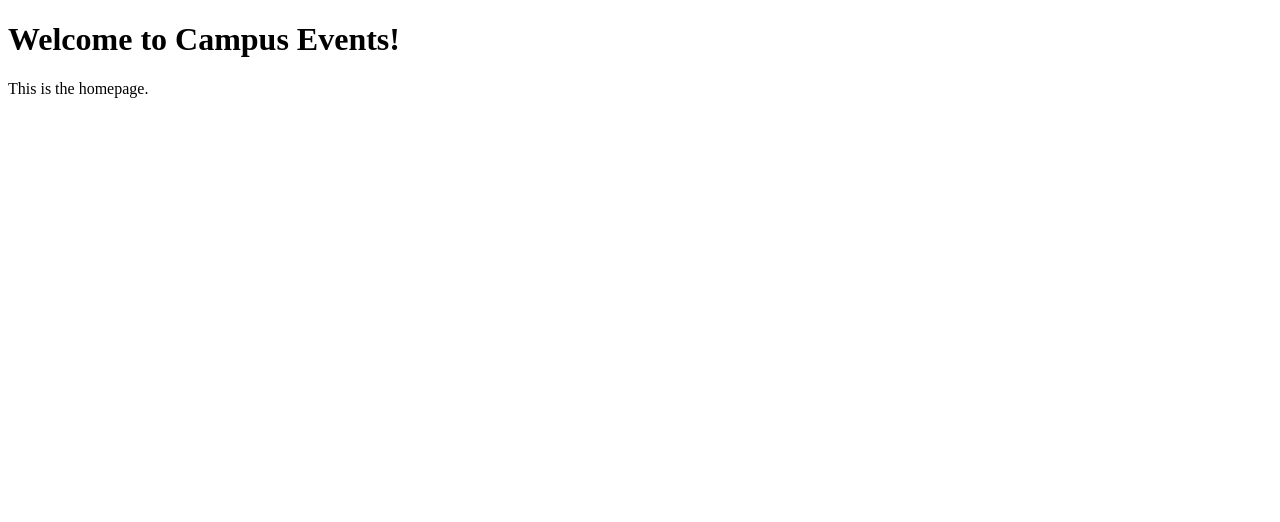
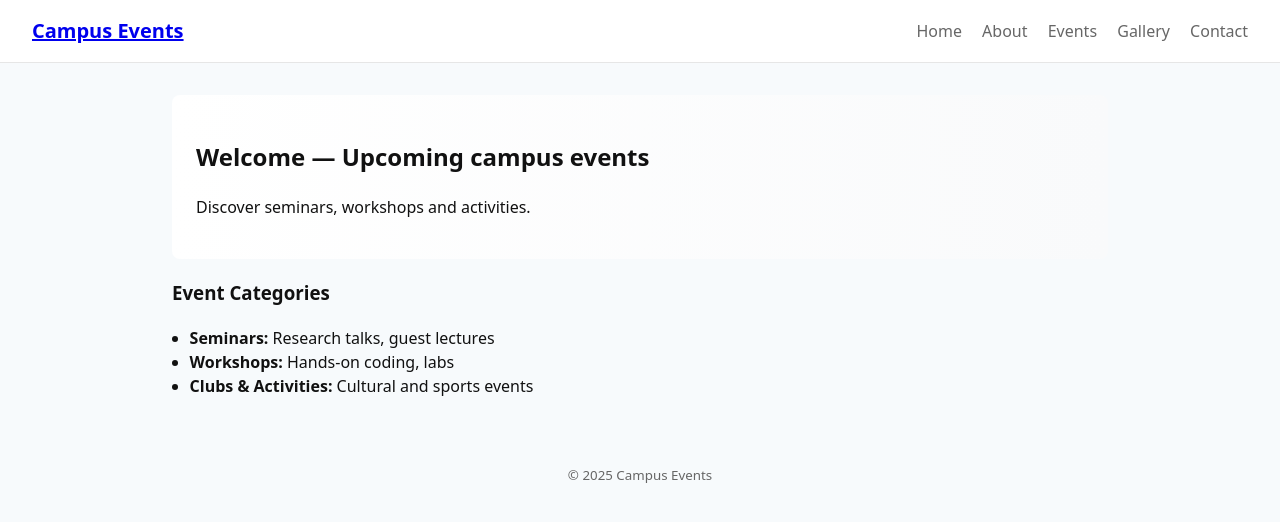
Before and after one commit to amna67/Assignment_02_DevOps, a website: page src/index.html in a window 1280 px wide. Drawn offline with Linux system fonts and the light colour scheme.

Commit message:
created home page

```diff
--- a/package.json
+++ b/package.json
@@ -2,9 +2,10 @@
   "name": "assignment_02_devops",
   "version": "1.0.0",
   "description": "",
-  "main": "index.html",
   "scripts": {
-    "test": "echo \"Error: no test specified\" && exit 1"
+    "test": "echo \"Error: no test specified\" && exit 1",
+    "build:index": "parcel build src/index.html",
+    "start": "parcel src/index.html"
   },
   "repository": {
     "type": "git",
--- a/src/index.html
+++ b/src/index.html
@@ -1,11 +1,45 @@
-<!DOCTYPE html>
-<html>
+<!doctype html>
+<html lang="en">
 <head>
-  <title>Campus Events</title>
-  <link rel="stylesheet" href="../styles/style.css">
+  <meta charset="utf-8" />
+  <title>Campus Events — Home</title>
+  <meta name="viewport" content="width=device-width,initial-scale=1" />
+  <link rel="stylesheet" href="../styles/style.css" />
 </head>
 <body>
-  <h1>Welcome to Campus Events!</h1>
-  <p>This is the homepage.</p>
+  <header class="site-header">
+    <h1><a href="index.html">Campus Events</a></h1>
+    <nav>
+      <a href="index.html">Home</a>
+      <a href="about.html">About</a>
+      <a href="events.html">Events</a>
+      <a href="gallery.html">Gallery</a>
+      <a href="contact.html">Contact</a>
+    </nav>
+  </header>
+
+  <main>
+    <section class="hero">
+      <h2>Welcome — Upcoming campus events</h2>
+      <p>Discover seminars, workshops and activities.</p>
+    </section>
+
+    <section class="categories">
+      <h3>Event Categories</h3>
+      <ul>
+        <li><strong>Seminars:</strong> Research talks, guest lectures</li>
+        <li><strong>Workshops:</strong> Hands-on coding, labs</li>
+        <li><strong>Clubs & Activities:</strong> Cultural and sports events</li>
+      </ul>
+    </section>
+  </main>
+
+  <footer>
+    <small>&copy; <span id="year"></span> Campus Events</small>
+  </footer>
+
+  <script>
+    document.getElementById('year').textContent = new Date().getFullYear();
+  </script>
 </body>
 </html>
--- a/styles/style.css
+++ b/styles/style.css
@@ -0,0 +1,48 @@
+:root{
+  --accent:#2b6cb0;
+  --muted:#666;
+  --bg:#f7fafc;
+  --card:#ffffff;
+}
+
+*{box-sizing:border-box}
+body{
+  margin:0;
+  font-family: system-ui, -apple-system, "Segoe UI", Roboto, "Helvetica Neue", Arial;
+  line-height:1.5;
+  background:var(--bg);
+  color:#111;
+}
+
+.site-header{
+  display:flex;
+  justify-content:space-between;
+  align-items:center;
+  padding:1rem 2rem;
+  background:var(--card);
+  border-bottom:1px solid #e6e6e6;
+}
+
+.site-header h1{margin:0;font-size:1.25rem}
+.site-header nav a{
+  margin-left:1rem;
+  text-decoration:none;
+  color:var(--muted);
+}
+.site-header nav a:hover{color:var(--accent)}
+
+main{padding:2rem;max-width:1000px;margin:0 auto}
+.hero{background:linear-gradient(90deg,#fff 0%, #f9fafb 100%);padding:1.5rem;border-radius:8px;margin-bottom:1.25rem}
+.categories ul{padding-left:1.1rem}
+
+.event{background:var(--card);padding:1rem;border-radius:8px;margin-bottom:1rem;border:1px solid #eee}
+.gallery-grid{display:grid;grid-template-columns:repeat(auto-fill,minmax(220px,1fr));gap:1rem}
+.gallery-grid img{width:100%;height:auto;border-radius:6px;display:block}
+.contact-form{display:grid;gap:.75rem;max-width:600px}
+.contact-form label{display:block}
+.contact-form input,.contact-form textarea{
+  width:100%;padding:.5rem;border:1px solid #ddd;border-radius:6px;background:#fff
+}
+button{background:var(--accent);color:#fff;border:none;padding:.6rem .9rem;border-radius:6px;cursor:pointer}
+
+footer{padding:1rem 2rem;text-align:center;color:var(--muted)}
```
